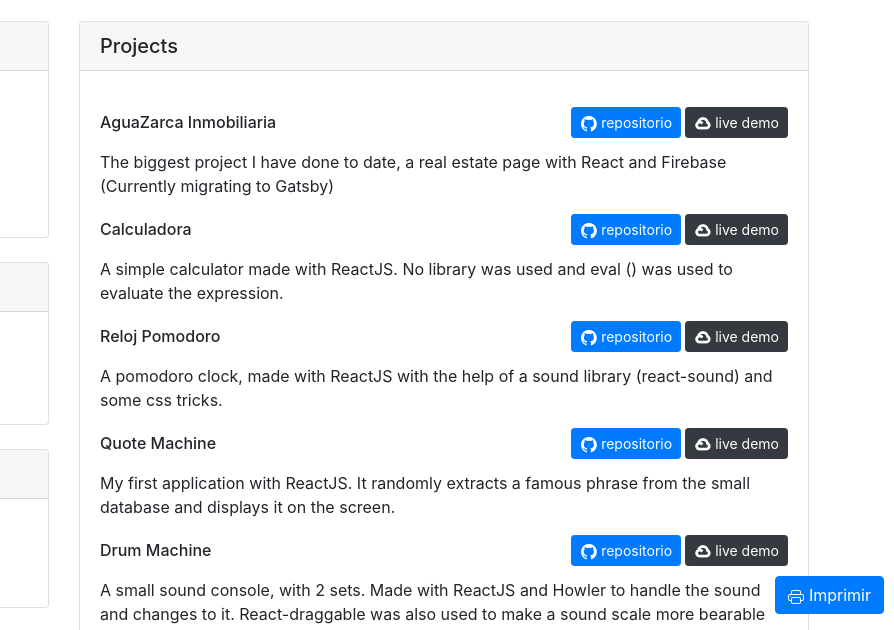
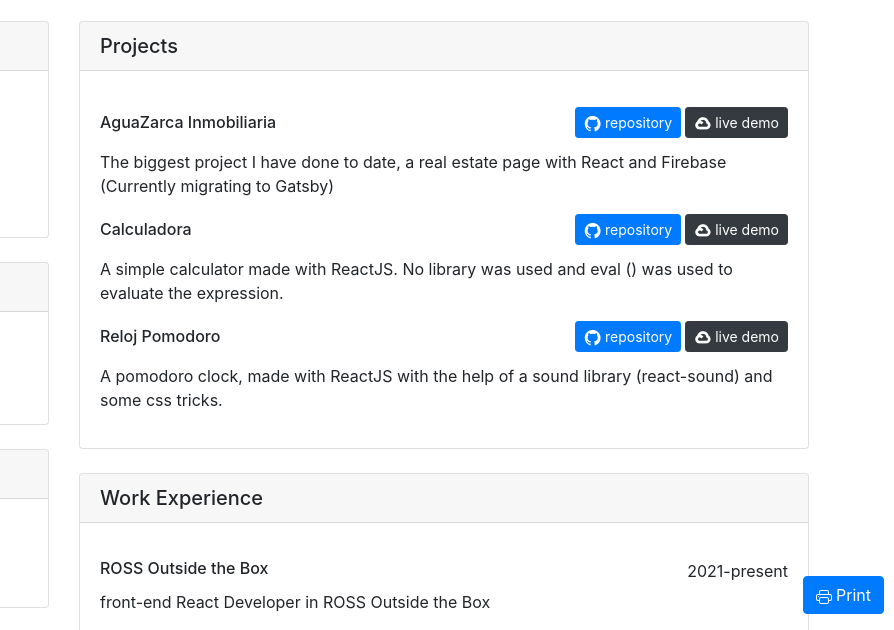
Before and after one commit to GrandThed/cv, a plain HTML site: page index.html in a window 1280 px wide. Shown: the part 131-761 px from the top of the page, 386-1280 px from the left. Drawn offline with nearby package versions, Linux system fonts and the light colour scheme.

Commit message:
fix/shorting

```diff
--- a/index.html
+++ b/index.html
@@ -143,7 +143,7 @@
           d="M11 9H5a1 1 0 0 0-1 1v3a1 1 0 0 0 1 1h6a1 1 0 0 0 1-1v-3a1 1 0 0 0-1-1zM5 8a2 2 0 0 0-2 2v3a2 2 0 0 0 2 2h6a2 2 0 0 0 2-2v-3a2 2 0 0 0-2-2H5z" />
         <path d="M3 7.5a.5.5 0 1 1-1 0 .5.5 0 0 1 1 0z" />
       </svg>
-      Imprimir</a>
+      Print</a>
   </div>
   <script src="https://code.jquery.com/jquery-3.5.1.slim.min.js"
     integrity="sha384-DfXdz2htPH0lsSSs5nCTpuj/zy4C+OGpamoFVy38MVBnE+IbbVYUew+OrCXaRkfj"
--- a/main.js
+++ b/main.js
@@ -49,20 +49,6 @@ const proyectos = [
     descripcion:
       "A pomodoro clock, made with ReactJS with the help of a sound library (react-sound) and some css tricks.",
   },
-  {
-    titulo: "Quote Machine",
-    github: "https://github.com/GrandThed/quote-machine",
-    url: "https://grandthed.github.io/quote-machine",
-    descripcion:
-      "My first application with ReactJS. It randomly extracts a famous phrase from the small database and displays it on the screen.",
-  },
-  {
-    titulo: "Drum Machine",
-    github: "https://github.com/GrandThed/drum-machine",
-    url: "https://grandthed.github.io/drum-machine",
-    descripcion:
-      "A small sound console, with 2 sets. Made with ReactJS and Howler to handle the sound and changes to it. React-draggable was also used to make a sound scale more bearable",
-  },
 ];
 
 const lenguajesActuales = [
@@ -107,7 +93,7 @@ for (i = 0; i < proyectos.length; i++) {
   item.innerHTML = `<div class="mt-3 d-flex justify-content-between align-items-center">
     <span class="card-title h6 exp-title">${proyectos[i].titulo}</span>
     <span class="card-title h6 exp-title">
-    <a target="_blank" href="${proyectos[i].github}" ><button class="btn btn-primary btn-sm"><i class="devicon-github-original github-icon-proyect"></i> repositorio</button></a>
+    <a target="_blank" href="${proyectos[i].github}" ><button class="btn btn-primary btn-sm"><i class="devicon-github-original github-icon-proyect"></i> repository</button></a>
     <a target="_blank" href="${proyectos[i].url}" ><button class="btn btn-dark btn-sm"><i class="devicon-googlecloud-plain github-icon-proyect"></i> live demo</button></a>
     </span>
     </div>
```
